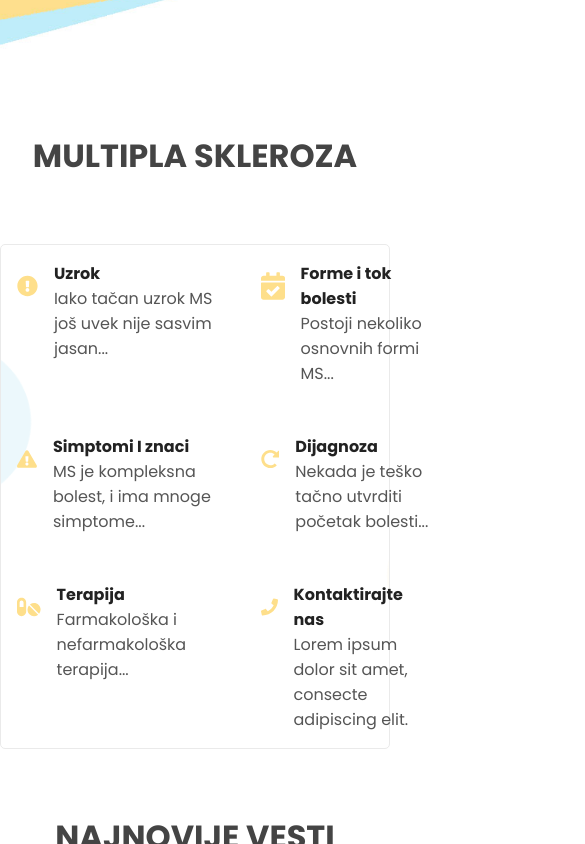
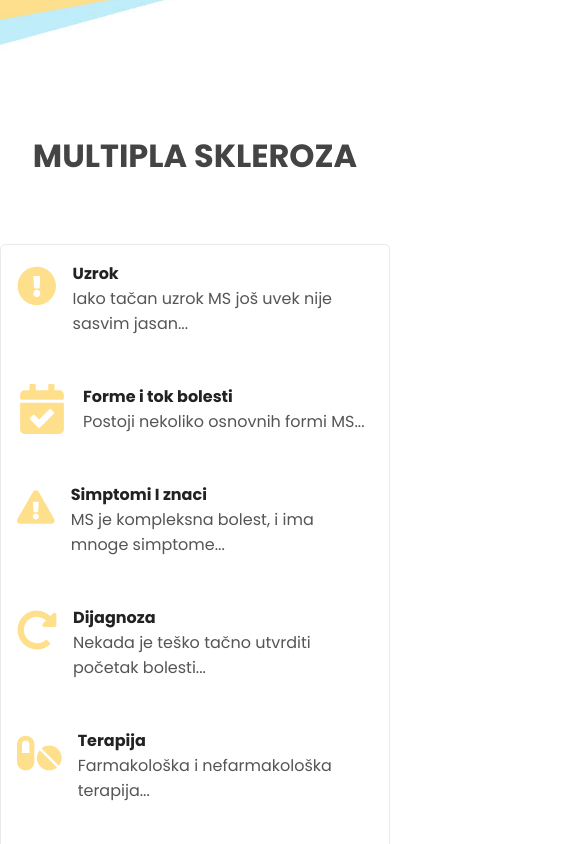
Before and after one commit to staystrongbg/msdrustvosrbija, a React (Create React App) app: page / in a window 390 px wide. Shown: the part 860-1704 px from the top of the page, 585 px wide, since content can reach past the window. Built offline with nearby package versions, Linux system fonts and the light colour scheme.

Commit message:
Add files via upload

```diff
--- a/src/Ms.js
+++ b/src/Ms.js
@@ -17,9 +17,9 @@ const Ms = () => {
           textTransform: 'uppercase',
           color: '#444',
           position: 'relative',
-          display: 'inline-block',
-          margin: '0 50%',
-          transform: 'translateX(-50%)',
+          // display: 'flex',
+          // margin: '0 50%',
+          // transform: 'translateX(-50%)',
           whiteSpace: 'nowrap',
         }}
       >
--- a/src/Sponsors.js
+++ b/src/Sponsors.js
@@ -13,6 +13,7 @@ const Sponsors = () => {
   return (
     <div>
       <div
+        className='sponsors'
         style={{
           display: 'flex',
           alignItems: 'center',
@@ -24,7 +25,7 @@ const Sponsors = () => {
         {sponsors.map((sponsor) => (
           <img
             key={sponsor}
-            style={{ width: '200px' }}
+            style={{ width: '160px' }}
             src={`./images/${sponsor}.jpg`}
             alt={sponsor}
           />
--- a/src/index.css
+++ b/src/index.css
@@ -39,6 +39,7 @@ body {
   color: var(--white);
   position: relative;
   height: 100px;
+  width: 100%;
 }
 .nav-links {
   display: flex;
@@ -262,10 +263,16 @@ svg:hover {
   .main-logo {
     width: 120px;
   }
+  .ms {
+    grid-template-columns: 1fr;
+  }
   #najnovije {
     flex-direction: column;
   }
   .foot-p {
     font-size: 14px;
   }
+  .sponsors img {
+    width: 120px;
+  }
 }
```
